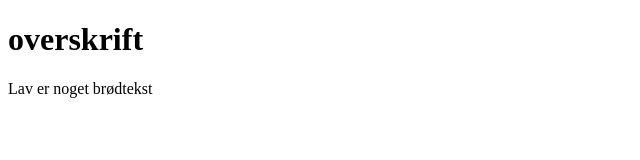
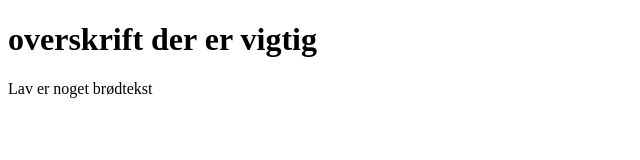
Before and after one commit to PeterUlf/gittest, a plain HTML site: page index.html in a window 1280 px wide. Shown: the whole page, without its empty margins (0-640 px from the left). Drawn offline with Linux system fonts and the light colour scheme.

Commit message:
ny overskrift

```diff
--- a/index.html
+++ b/index.html
@@ -9,7 +9,7 @@
 </head>
 
 <body>
-    <h1>overskrift</h1>
+    <h1>overskrift der er vigtig</h1>
     <p>Lav er noget brødtekst</p>
 
 
```
Also changed, not shown: 1 other file.
